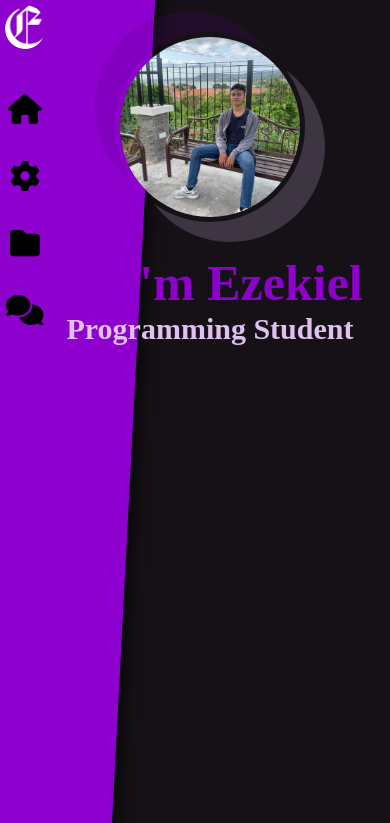
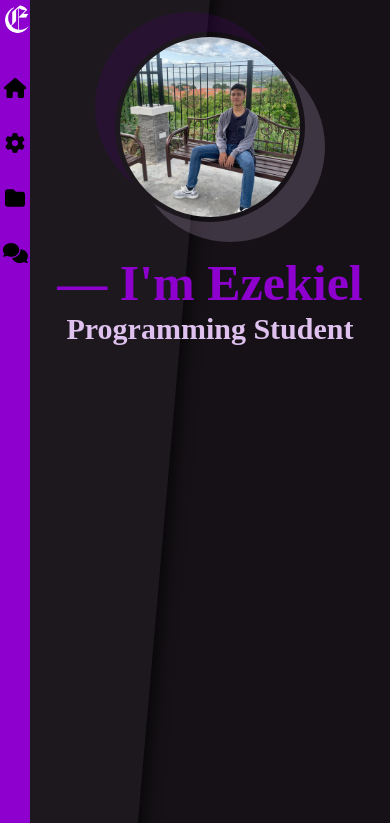
Before and after one commit to eksooo/kielsite, a plain HTML site: page index.html in a window 390 px wide. Shown: the top 823 px of the page. Drawn offline with Linux system fonts and the light colour scheme; a web font is replaced by a local one.

Commit message:
Update media.css

```diff
--- a/media.css
+++ b/media.css
@@ -1,4 +1,21 @@
 @media (max-width:480px) {
+    aside {
+        width: 30px;
+    }
+    aside img {
+        width: 25px;
+        border-radius: 100px;
+        padding: 5px;
+    }
+    nav ul {
+        font-size: 20px;
+    }
+    nav a {
+        transition: 0.4s;
+    }
+    nav a:hover, nav a:active {
+        font-size: 25px;
+    }
     .home {
         display: block;
     }
@@ -35,10 +52,11 @@
         font-size: 12px;
     }
     .purple-background {
+        background-color: #1C181E;
         position: absolute;
-        top: -70px;
+        top: -100px;
         left: -450px;
-        transform: rotateZ(3deg);
+        transform: rotateZ(5deg);
     }
 }
 @media (min-width:1000px) {
```
